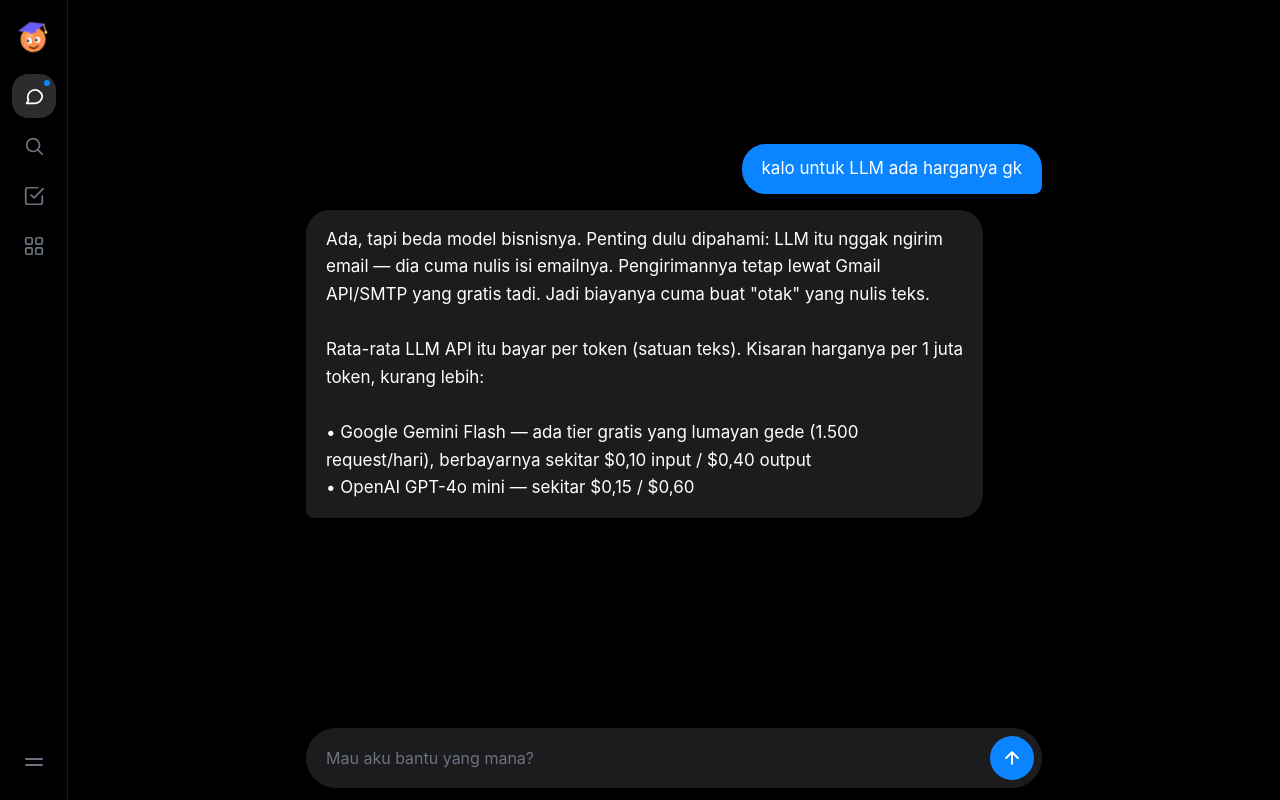
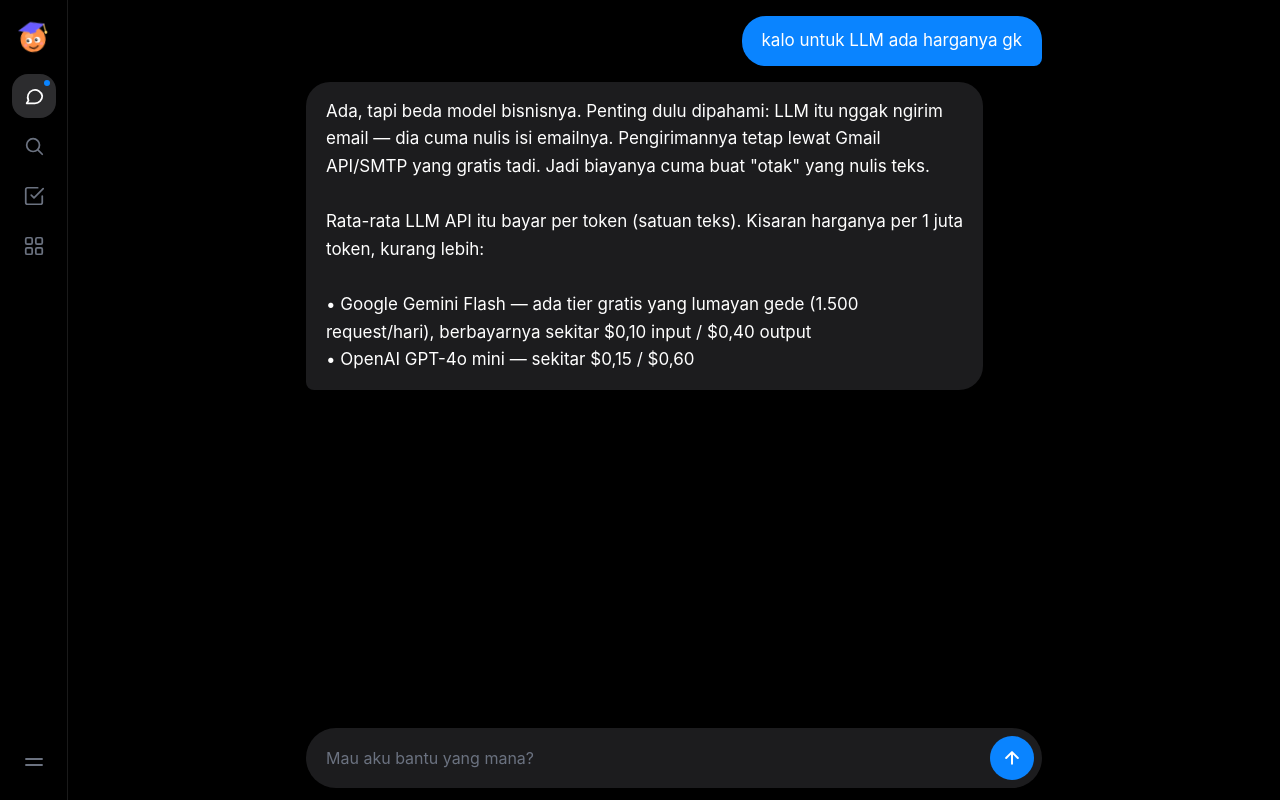
Before and after one commit to Rain-dev-187/smart-virtual-assistant-llm, a React (Vite) app in the folder frontend/: page / in a window 1280 px wide. Built offline with nearby package versions, Linux system fonts and the light colour scheme.

Commit message:
Hilangkan padding hitam di atas chat; pesan mulai dari paling atas

```diff
--- a/frontend/src/components/ChatScreen.jsx
+++ b/frontend/src/components/ChatScreen.jsx
@@ -44,7 +44,7 @@ export default function ChatScreen({ onOpenDrawer, onOpenMenu, onToggleChatSide,
       </div>
 
       {/* Area chat */}
-      <div className="flex-1 overflow-y-auto no-scrollbar px-4 pt-36 pb-4 space-y-4">
+      <div className="flex-1 overflow-y-auto no-scrollbar px-4 pt-4 pb-4 space-y-4">
         <div className="flex justify-end">
           <div className="bg-accent text-white rounded-3xl rounded-br-lg px-5 py-3 max-w-[85%] text-[17px] whitespace-pre-wrap">
             {INITIAL[0].text}
```
